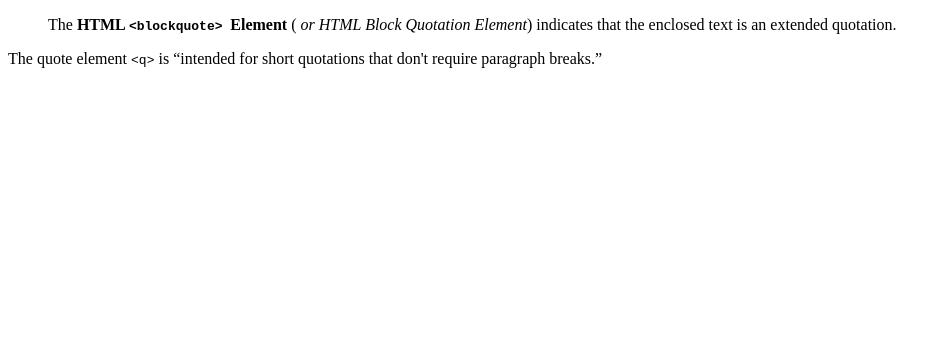
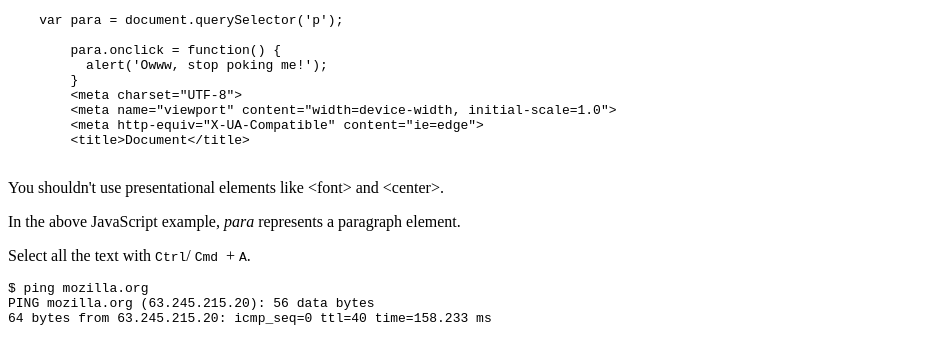
Before and after one commit to MohanKumarYum/MohanKumarYum.GitHub.io, a plain HTML site: page index.html in a window 1280 px wide. Shown: the whole page, without its empty margins (0-947 px from the left). Drawn offline with Linux system fonts and the light colour scheme.

Commit message:
Advanced text formatting.

```diff
--- a/index.html
+++ b/index.html
@@ -9,17 +9,27 @@
 </head>
 
 <body>
-  <!-- The HTML <blockquote> Element (or HTML Block Quotation Element) indicates that the enclosed text is an extended quotation. -->
+<pre>
+<code>    var para = document.querySelector('p');
 
-  <blockquote cite="https://developer.mozilla.org/en-US/docs/Web/HTML/Element/blockquote">
-    <p>
-      The <strong>HTML <code> &lt;blockquote&gt; </code> Element</strong> ( <em> or HTML Block Quotation Element</em>) indicates
-      that the enclosed text is an extended quotation.
-    </p>
-  </blockquote>
+        para.onclick = function() {
+          alert('Owww, stop poking me!');
+        }
+        &lt;meta charset="UTF-8"&gt;
+        &lt;meta name="viewport" content="width=device-width, initial-scale=1.0"&gt;
+        &lt;meta http-equiv="X-UA-Compatible" content="ie=edge"&gt;
+        &lt;title&gt;Document&lt;/title&gt;
+      </code>  </pre>
+        <p>You shouldn't use presentational elements like &lt;font&gt; and &lt;center&gt;.</p>
 
-  <p>The quote element <code>&lt;q&gt;</code> is <q cite="https://developer.mozilla.org/en-US/docs/Web/HTML/Element/q">intended
-      for short quotations that don't require paragraph breaks.</q></p>
+        <p>In the above JavaScript example, <var>para</var> represents a paragraph element.</p>
+
+
+        <p>Select all the text with <kbd> Ctrl</kbd>/ <kbd> Cmd </kbd> + <kbd> A</kbd>.</p>
+
+       <pre>$ <kbd>ping mozilla.org</kbd>
+<samp>PING mozilla.org (63.245.215.20): 56 data bytes
+64 bytes from 63.245.215.20: icmp_seq=0 ttl=40 time=158.233 ms</samp></pre>
 
 </body>
 
```
